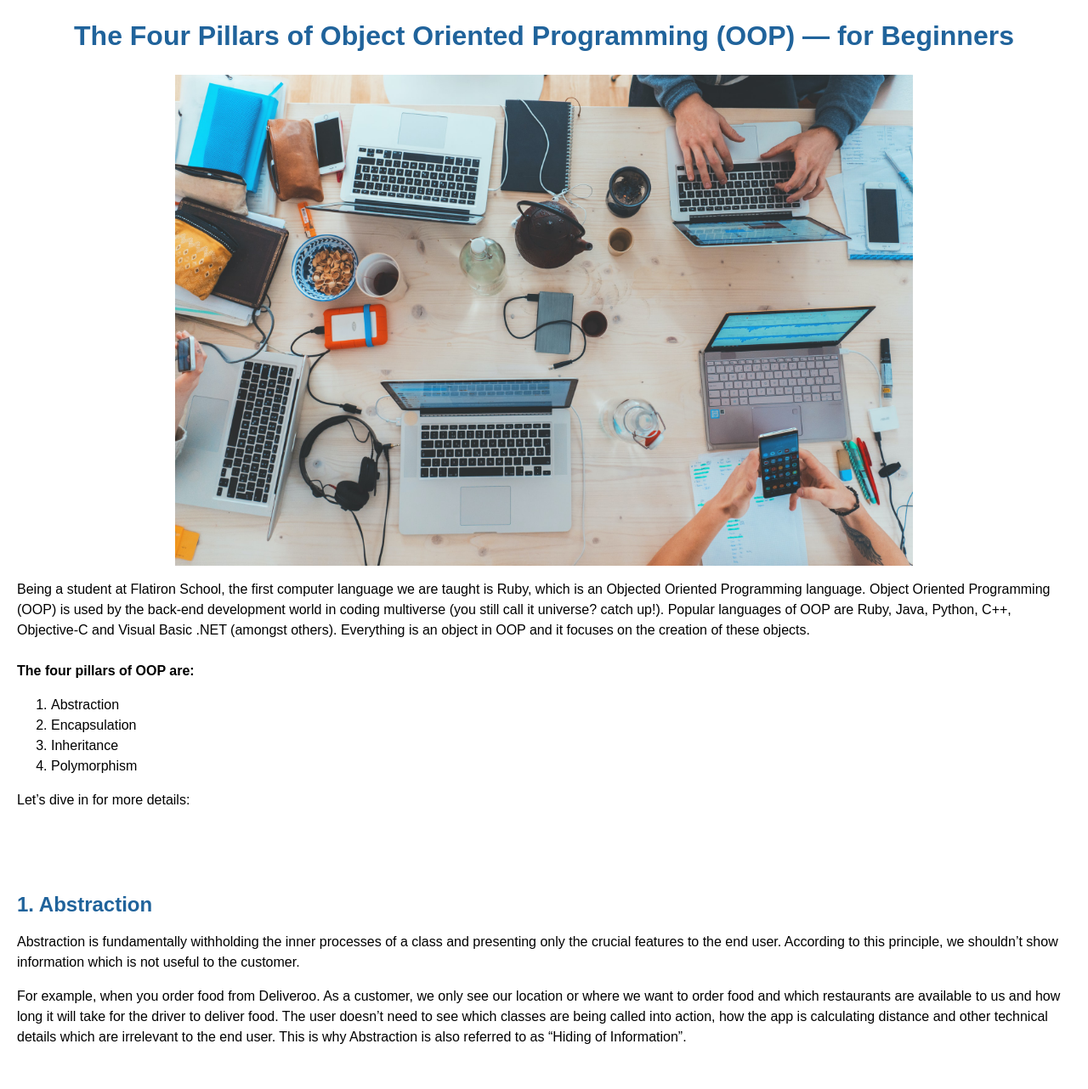
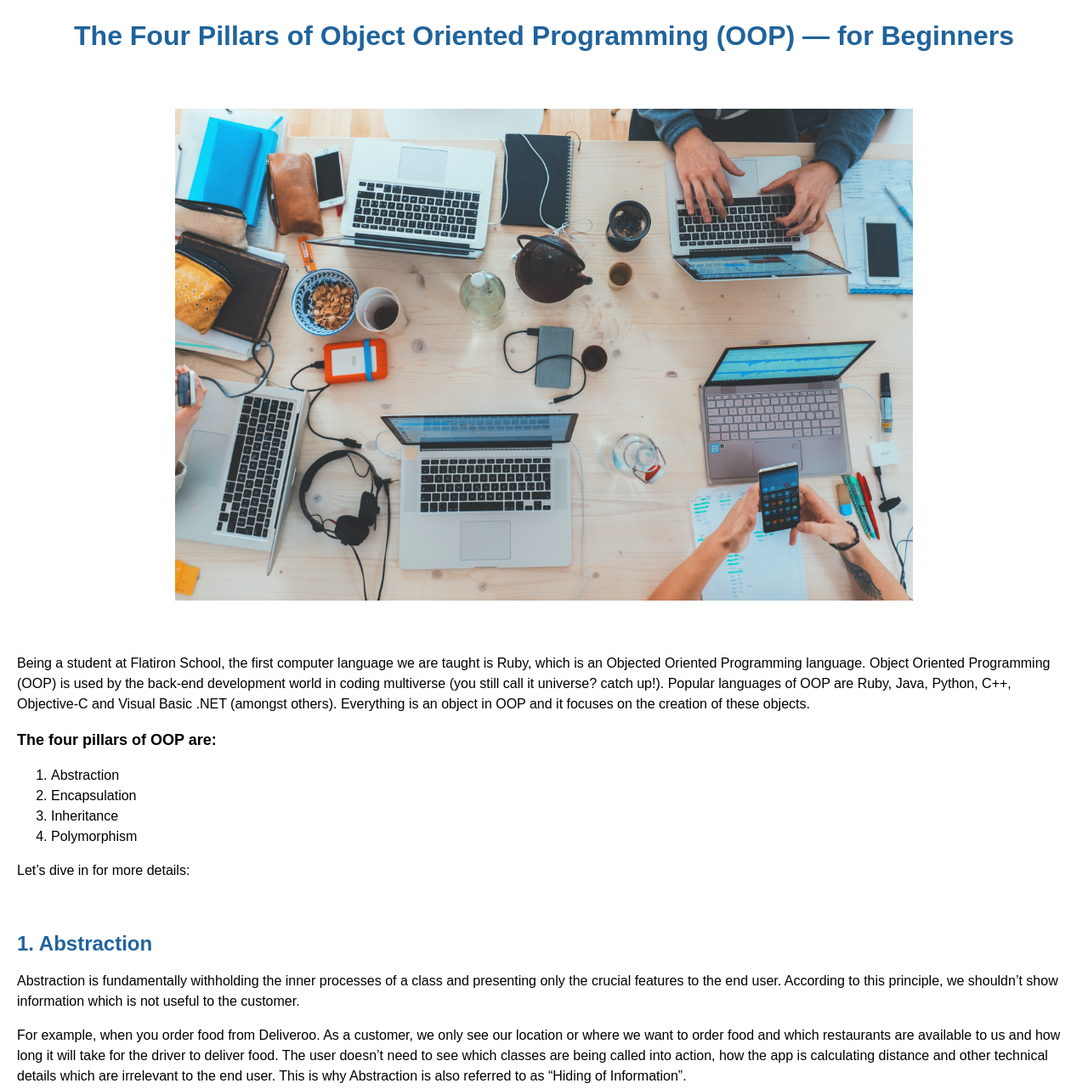
Before and after one commit to AliGJunejo/udacity-projects, a plain HTML site: page blogpost.html in a window 1280 px wide. Shown: the part 379-1661 px from the top of the page at 85% size. Drawn offline with Linux system fonts and the light colour scheme.

Commit message:
added h3 element in blogpost.html, added font-size for it too, lowered the h2 margin-top from 8% to 5% to make it look better on the page

```diff
--- a/blogpost.html
+++ b/blogpost.html
@@ -25,8 +25,8 @@
         <div class="main">
             <h1>The Four Pillars of Object Oriented Programming (OOP) — for Beginners</h1>
             <img class="img" src="./resources/images/main-blog-pic.jpg" alt="a picture of shared work desk" width="70%">
-            <p>Being a student at Flatiron School, the first computer language we are taught is Ruby, which is an Objected Oriented Programming language. Object Oriented Programming (OOP) is used by the back-end development world in coding multiverse (you still call it universe? catch up!). Popular languages of OOP are Ruby, Java, Python, C++, Objective-C and Visual Basic .NET (amongst others). Everything is an object in OOP and it focuses on the creation of these objects.<br><br>
-                <strong>The four pillars of OOP are:</strong></p>
+            <p>Being a student at Flatiron School, the first computer language we are taught is Ruby, which is an Objected Oriented Programming language. Object Oriented Programming (OOP) is used by the back-end development world in coding multiverse (you still call it universe? catch up!). Popular languages of OOP are Ruby, Java, Python, C++, Objective-C and Visual Basic .NET (amongst others). Everything is an object in OOP and it focuses on the creation of these objects.</p>
+                <h3>The four pillars of OOP are:</h3>
             <ol>
                 <li>Abstraction</li>
                 <li>Encapsulation</li>
--- a/resources/css/blogpost.css
+++ b/resources/css/blogpost.css
@@ -7,7 +7,7 @@ body {
 
 .img {
     display: block;
-    margin: 0 auto;
+    margin: 5% auto;
 }
 
 
@@ -23,9 +23,12 @@ h2 {
 }
 
 
+h2 {
+    margin-top: 5%;
+}
 
-h2 {
-    margin-top: 8%;
+h3 {
+    font-size: large;
 }
 
 
```
